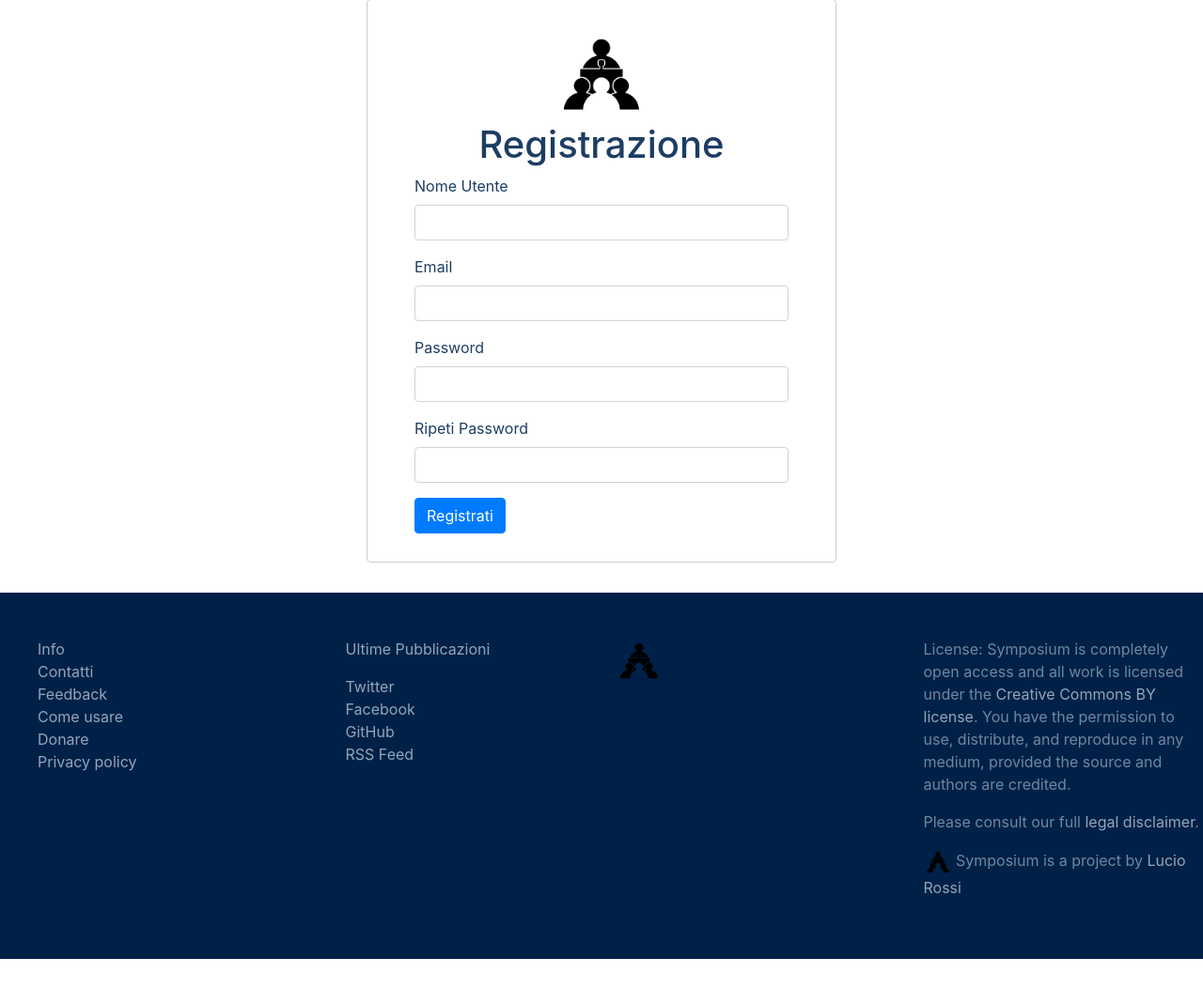
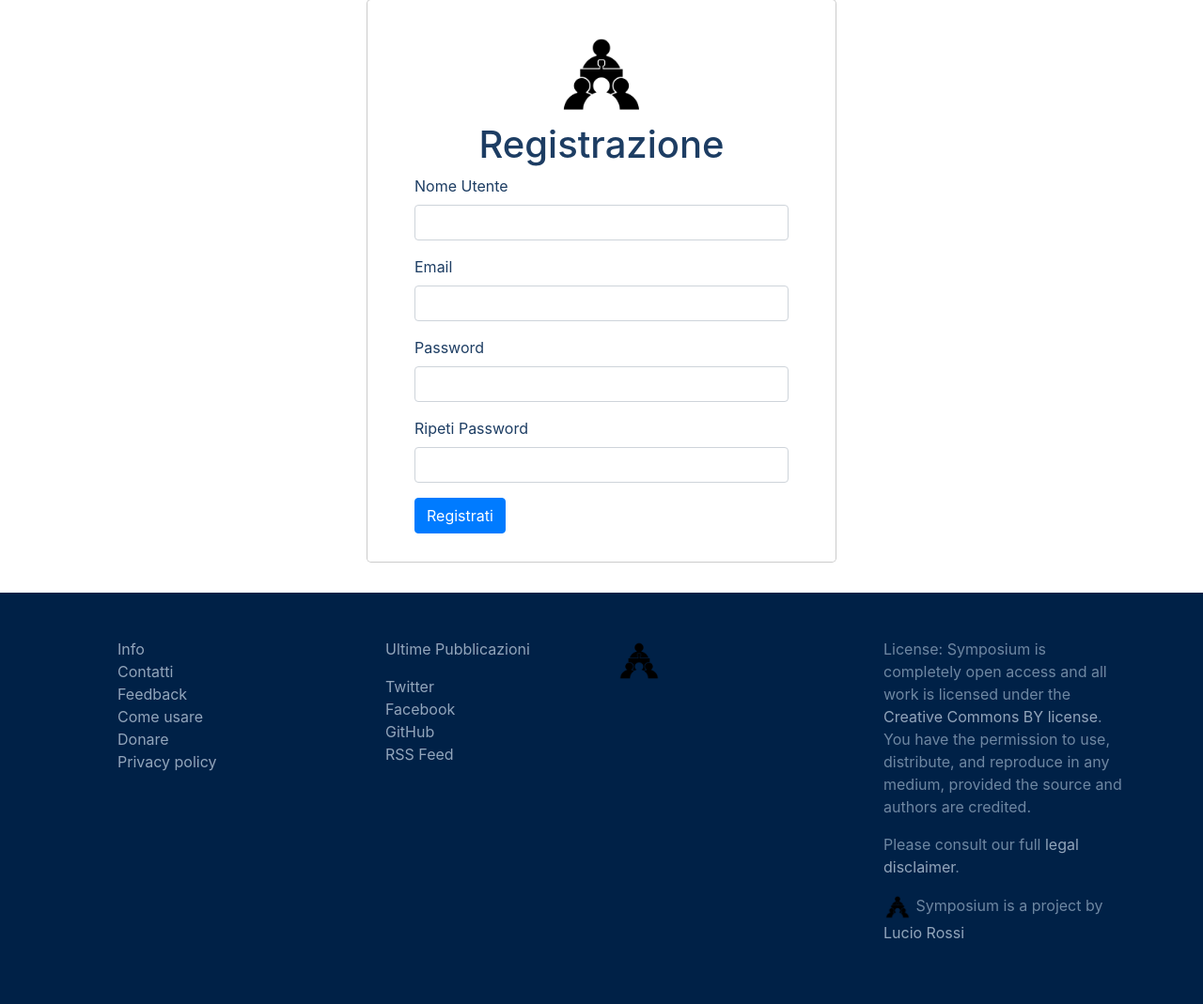
Before and after one commit to eigen-value/symposium, a Flask app: page /auth/register in a window 1280 px wide. Shown: the part 29-1098 px from the top of the page at 94% size. Before the commit the page ends 1050 px from the top, so only its background shows below. Run offline with Flask 2, Linux system fonts and the light colour scheme; some libraries are stand-ins or nearby versions.

Commit message:
fix: footer overflow

```diff
--- a/src/templates/layout.html
+++ b/src/templates/layout.html
@@ -33,8 +33,9 @@
   <script src="https://cdnjs.cloudflare.com/ajax/libs/malihu-custom-scrollbar-plugin/3.1.5/jquery.mCustomScrollbar.concat.min.js"></script>
   <script type="text/javascript" src="../static/js/functions.js"></script>
   {% block js %}{% endblock %}
-  <footer class="site-footer">
-    <div class="row">
+  <footer class="site-footer font-small">
+    <div class="container text-center text-md-left">
+      <div class="row">
       <div class="col-3">
         <ul>
           <li>
@@ -94,6 +95,7 @@
         </p>
       </div>
     </div>
+    </div>
   </footer>
 </body>
 </html>
```
